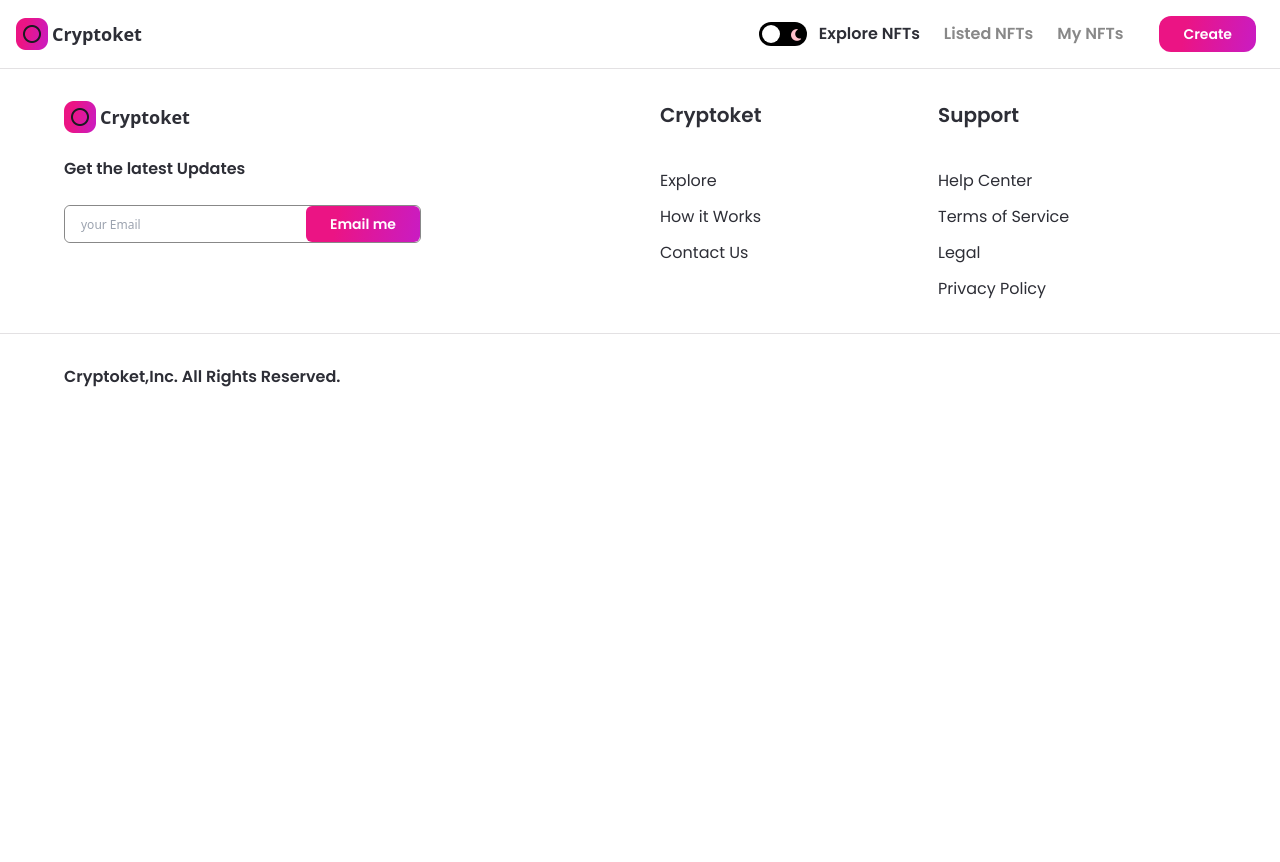
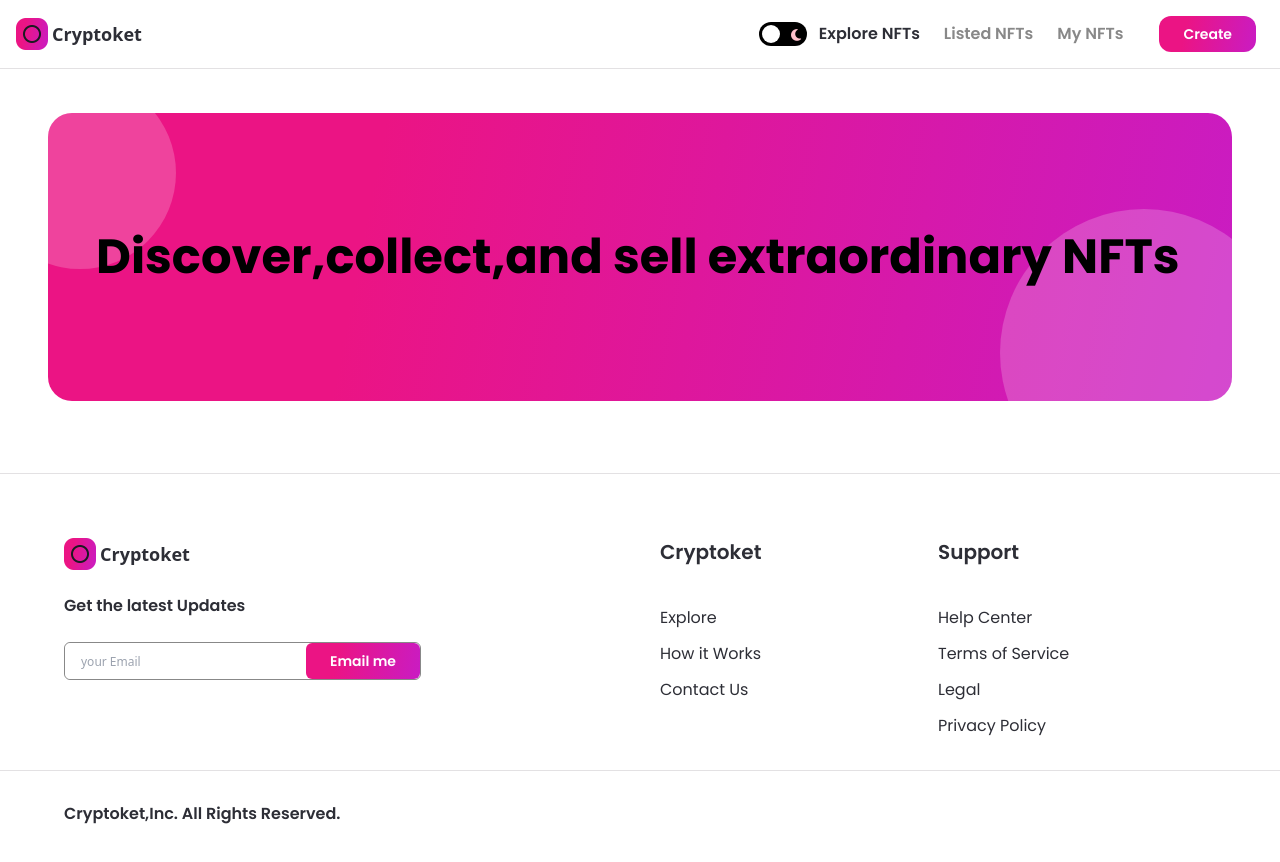
Before and after one commit to Inokcode/NFT-MARKET-PLACE, a Next.js app: page / in a window 1280 px wide. Shown: the top 862 px of the page. Before the commit the page ends 800 px from the top, so only its background shows below. Built offline with nearby package versions, Linux system fonts and the light colour scheme.

Commit message:
Banner development done

```diff
--- /dev/null
+++ b/components/Banner.jsx
@@ -0,0 +1,16 @@
+const Banner = ({ name, childStyles, parentstyles }) => {
+  return (
+    <div
+      className={`relative w-full flex items-center z-0 overflow-hidden nft-gradient ${parentstyles}`}
+    >
+      <p
+        className={`font-bold text-5xl font-poppins leading-70 ${childStyles}`}
+      >
+        {name}
+      </p>
+      <div className="absolute w-48 h-48 sm:w-32 sm:h-32 rounded-full white-bg -top-9 -left-16 -z-5"></div>
+      <div className="absolute w-72 h-72 sm:w-56 sm:h-56 rounded-full white-bg -bottom-24 -right-14 -z-5"></div>
+    </div>
+  );
+};
+export default Banner;
--- a/components/index.js
+++ b/components/index.js
@@ -1,5 +1,6 @@
 import Navbar from "./Navbar";
 import Footer from "./Footer";
 import Button from "./Button";
+import Banner from "./Banner";
 
-export { Navbar, Footer, Button };
+export { Navbar, Footer, Button, Banner };
--- a/pages/_app.js
+++ b/pages/_app.js
@@ -8,7 +8,9 @@ const MyApp = ({ Component, pageProps }) => {
     <ThemeProvider attribute="class">
       <div className="dark:bg-nft-dark bg-white min-h-screen">
         <Navbar />
-        <Component {...pageProps} />
+        <div className="pt-65">
+          <Component {...pageProps} />
+        </div>
         <Footer />
       </div>
       <Script
--- a/pages/index.js
+++ b/pages/index.js
@@ -1,5 +1,6 @@
 import Head from "next/head";
 import Image from "next/image";
+import { Banner } from "../components";
 // import styles from '../styles/Home.module.css'
 
 // export default function Home() {
@@ -7,6 +8,16 @@ import Image from "next/image";
 // }
 
 const HOME = () => {
-  return <h1 className="text-3xl font-bold underline">Hello world!</h1>;
+  return (
+    <div className="flex justify-center sm:px-4 p-12">
+      <div className="w-full minmd:w-4/5">
+        <Banner
+          childStyles="md:text-4xl sm:text-2xl xs=text-xl text-left"
+          parentstyles="justify-start mb-6 h-72 sm:h-60 p-12 xs:p-4 xs:h-44 rounded-3xl"
+          name="Discover,collect,and sell extraordinary NFTs"
+        />
+      </div>
+    </div>
+  );
 };
 export default HOME;
```
